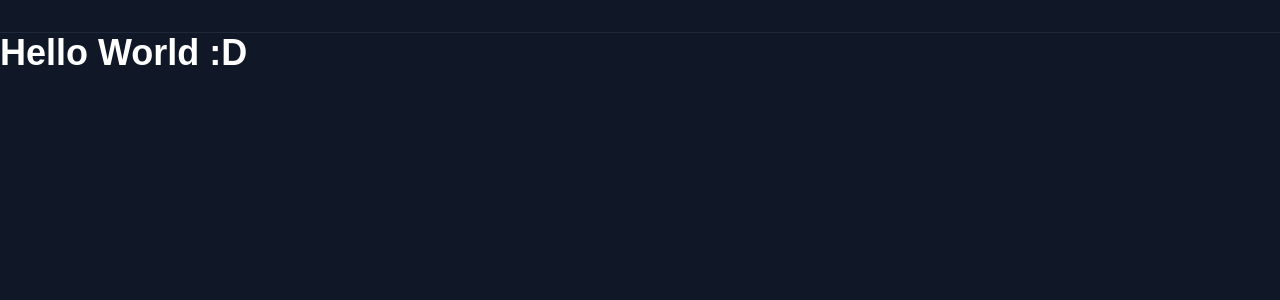
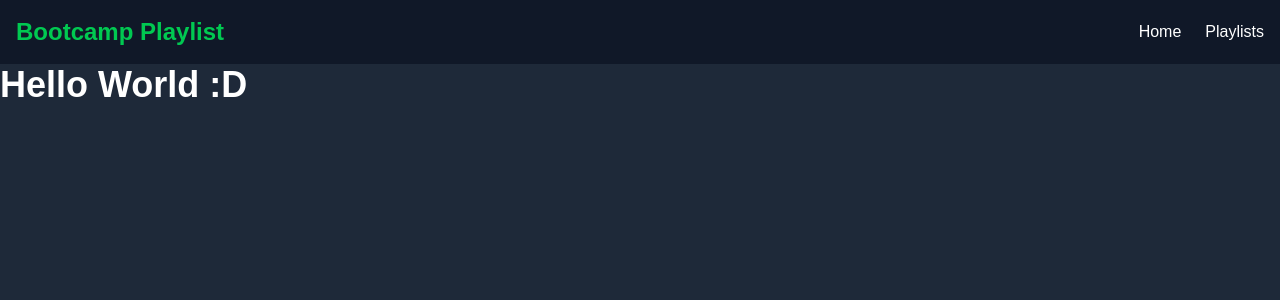
Before and after one commit to ortizrodrigo/rodrigo-bootcamp-playlist, a Next.js app in the folder my-app/: page / in a window 1280 px wide. Shown: the top 300 px of the page. Built offline with nearby package versions, Linux system fonts and the light colour scheme.

Commit message:
added Home and Playlists texts to header + bgcolor update

```diff
--- a/my-app/src/pages/index.tsx
+++ b/my-app/src/pages/index.tsx
@@ -13,9 +13,23 @@ const geistMono = Geist_Mono({
 
 export default function Home() {
   return (
-    <div className="flex flex-col min-h-screen bg-gray-900 text-white">
+    <div className="flex flex-col min-h-screen bg-gray-800 text-white">
       {/* Header */}
-      <header className="flex justify-between items-center p-4 border-b border-gray-800">
+      <header className="flex justify-between items-center p-4 border-b border-gray-800 bg-gray-900">
+        <div className="text-2xl font-bold text-green-500">
+          Bootcamp Playlist
+        </div>
+
+        {/* TODO: change divs to links once Home and Playlists pages are set up */}
+        <nav className="flex space-x-6">
+          <div className="hover:text-green-400 transition-colors">
+            Home
+          </div>
+          <div className="hover:text-green-400 transition-colors">
+            Playlists
+          </div>
+        </nav>
+
 
       </header>
 
@@ -31,22 +45,43 @@ export default function Home() {
 
 
 /*
-<div className="flex flex-col min-h-screen bg-gray-900 text-white">
-  flex:               flexbox layout system
+<div className="flex flex-col min-h-screen bg-gray-800 text-white">
+  flex:               flexbox layout system (horizontal stacking by default)
   flex-col:           order container children vertically/in columns (default is horizontally/in rows)
   min-h-screen:       minimum height of the container is the height of the screen >>> full-screen
-  bg-gray-900:        background color (100-900???)
+  bg-gray-800:        background color (100-900???)
   text-white:         white text :D
 */
 
 /*
-<header className="flex justify-between items-center p-4 border-b border-gray-800">
+<header className="flex justify-between items-center p-4 border-b border-gray-800 bg-gray-900">
   flex:               flexbox layout system
   justify-between:    distributes items with maximum space between them (~ justify text-aligment)
   items-center:       vertically center items within header container
   p-4:                padding (left, right, top, bottom) of value 4 in Tailwind's spacing scale
   border-b:           adds a bottom border
   border-gray-800:    sets border color to gray
+  bg-gray-900:        background color (100-900???)
 
 Note: I am not sure why this component spawned a "dev tool" button on the bottom left corner of the website
 */
+
+/*
+<div className="text-2xl font-bold text-green-500">
+  text-2xl:           set predefined font size to 2xl (Tailwind font sizes)
+  font-bold:          bold font weight
+  text-green-500:     set text color to green
+*/
+
+/*
+<nav className="flex space-x-6">
+  nav:                defines a navigation section (implemented later)
+  flex:               flexbox layout system (horizontal stacking by default)
+  space-x-6:          horizontal spacing between nav container's child elements
+*/
+
+/*
+<div className="hover:text-green-400 transition-colors">
+  hover:text-green-400:     changes div's text to green when hovered over.
+  transition-colors:        smoothens hover color change
+*/
```
